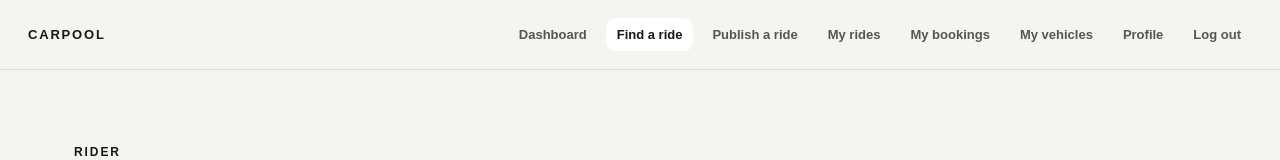
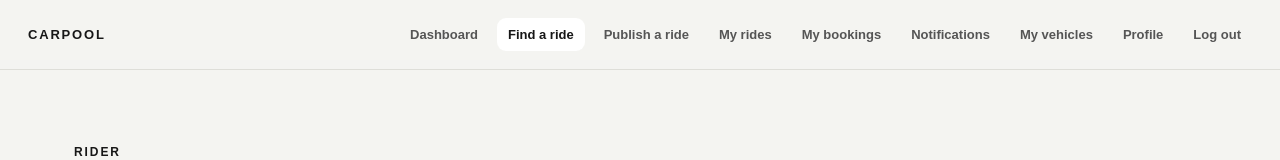
Before and after one commit to asifaliafridi/carpool, a Next.js app in the folder apps/web/: page /find in a window 1280 px wide. Shown: the top 160 px of the page. Built offline with nearby package versions, Linux system fonts and the light colour scheme; no server answers.

Commit message:
Add notifications navigation

```diff
--- a/apps/web/components/Navbar.tsx
+++ b/apps/web/components/Navbar.tsx
@@ -10,6 +10,7 @@ const links = [
   { href: "/", label: "Publish a ride" },
   { href: "/rides", label: "My rides" },
   { href: "/bookings", label: "My bookings" },
+  { href: "/notifications", label: "Notifications" },
   { href: "/vehicles", label: "My vehicles" },
 ];
 
```
